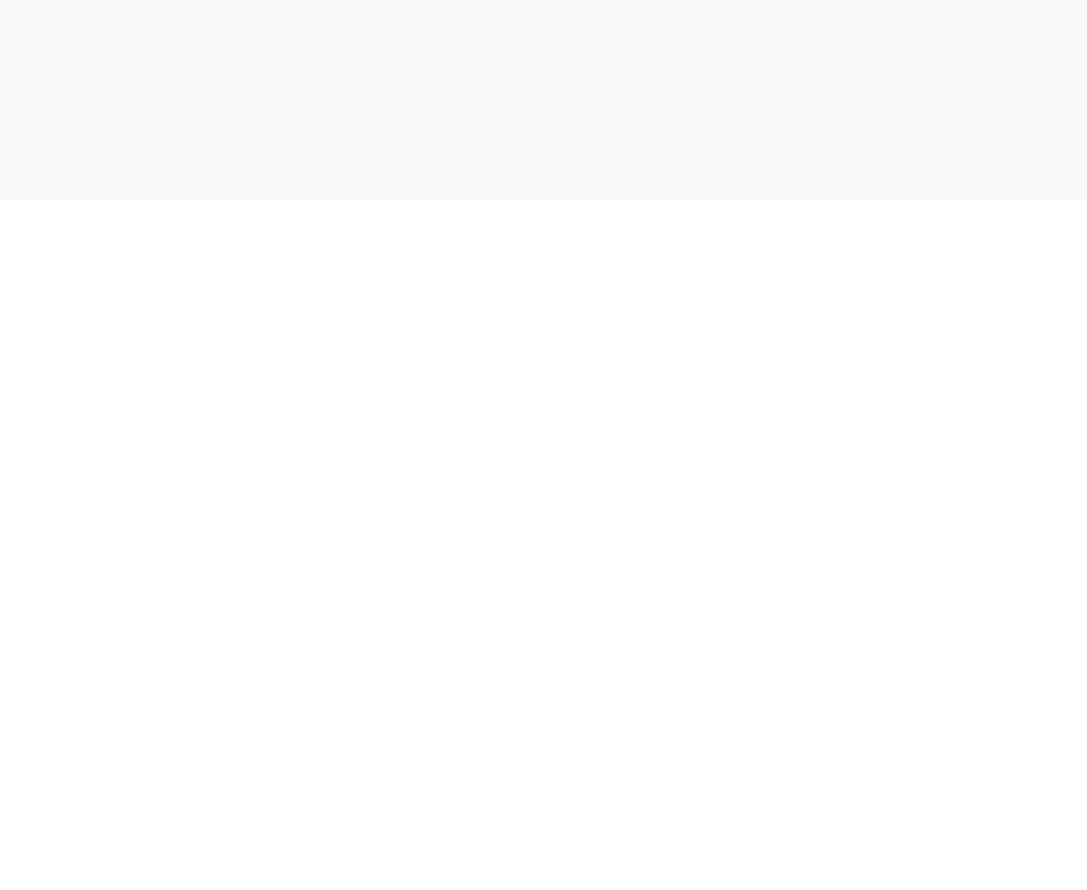
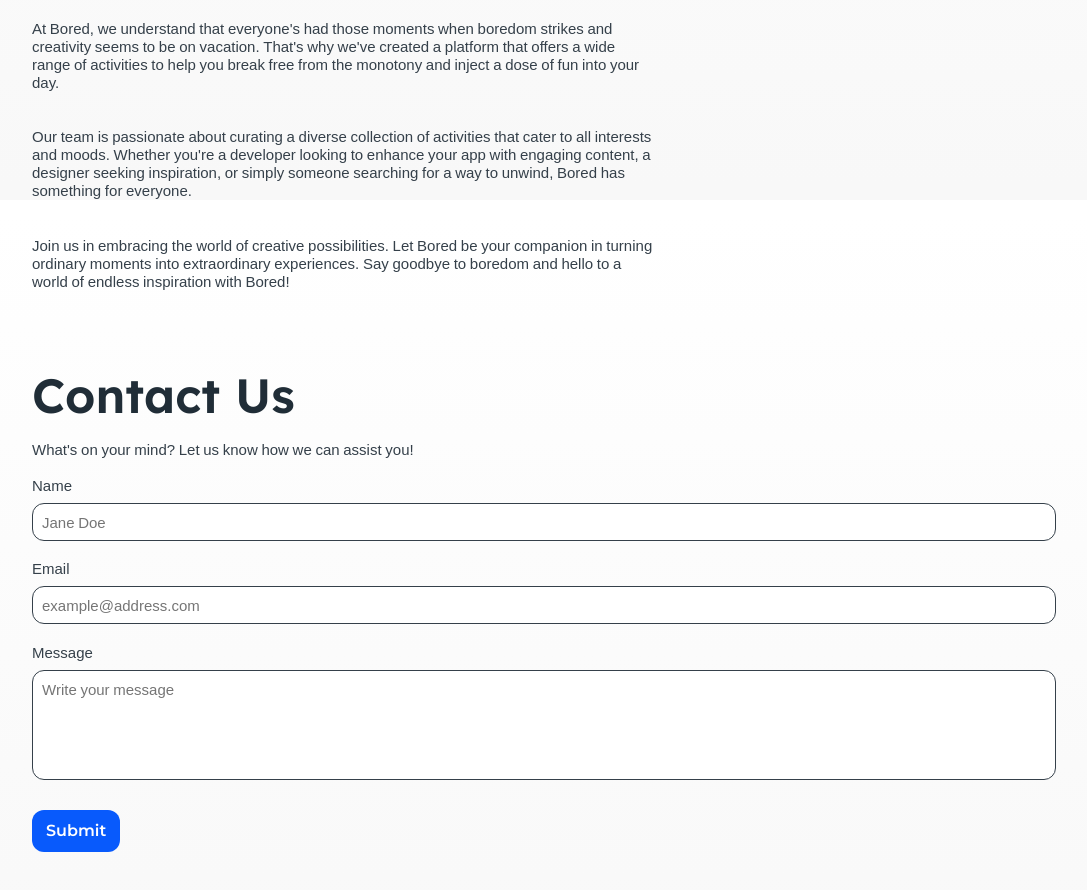
Before and after one commit to masiehdon/Bored, a React (Vite) app: page /about in a window 1280 px wide. Before the commit this address had no page. Shown: the part 600-1490 px from the top of the page, without its empty margins (96-1183 px from the left). Before the commit the page ends 820 px from the top, so only its background shows below. Built offline with nearby package versions, Linux system fonts and the light colour scheme.

Commit message:
Add content display to activity menu

```diff
--- a/package.json
+++ b/package.json
@@ -10,6 +10,7 @@
     "preview": "vite preview"
   },
   "dependencies": {
+    "@supabase/supabase-js": "^2.33.1",
     "react": "^18.2.0",
     "react-animated-heart": "^0.0.8",
     "react-dom": "^18.2.0",
--- a/src/App.css
+++ b/src/App.css
@@ -52,6 +52,11 @@
 	background-color: var(--color-learning);
 }
 
+button.activity:hover {
+  opacity: .7;
+  filter: alpha(opacity=90);
+}
+
 .header::after {
 	content: url("../public/bored-header.png");
 	position: relative;
--- a/src/App.jsx
+++ b/src/App.jsx
@@ -1,5 +1,6 @@
 import { Routes, Route } from 'react-router-dom';
 import Home from './components/Home';
+import About from './components/About';
 import Navbar from './components/Navbar';
 
 function App() {
@@ -8,7 +9,7 @@ function App() {
       <Navbar />
       <Routes>
         <Route path='/' element={<Home />} />
-        {/* <Route path='about' element={<About />} /> */}
+        <Route path='about' element={<About />} />
       </Routes>
     </>
   );
--- a/src/components/About.jsx
+++ b/src/components/About.jsx
@@ -1,5 +1,6 @@
 import '../styles/About.css'
 import headerImage from '../../public/relax.png'
+import ContactForm from './ContactForm';
 
 function About() {
   return (
@@ -26,6 +27,7 @@ function About() {
           <img src={headerImage} alt="My Image" />
         </div>
       </div>
+      <ContactForm />
     </>
   );
 }
--- /dev/null
+++ b/src/components/ContactForm.jsx
@@ -0,0 +1,95 @@
+import { useState } from 'react';
+import { createClient } from '@supabase/supabase-js';
+import '../styles/ContactForm.css'
+
+const supabaseUrl = 'https://yyaujssetcsuuypmkvjv.supabase.co';
+const supabaseKey = 'eyJhbGciOiJIUzI1NiIsInR5cCI6IkpXVCJ9.eyJpc3MiOiJzdXBhYmFzZSIsInJlZiI6Inl5YXVqc3NldGNzdXV5cG1rdmp2Iiwicm9sZSI6ImFub24iLCJpYXQiOjE2OTI3OTE2NzAsImV4cCI6MjAwODM2NzY3MH0.rb_4BzBn2LT1UhEDhXkrR047dIEOJ-tI2O6CGqI1zLI';
+const supabase = createClient(supabaseUrl, supabaseKey);
+
+function ContactForm() {
+  const [name, setName] = useState('');
+  const [email, setEmail] = useState('');
+  const [message, setMessage] = useState('');
+  const [submitted, setSubmitted] = useState(false);
+
+  const handleSubmit = async (e) => {
+    e.preventDefault();
+
+    try {
+      const { data, error } = await supabase.from('contacts').insert([
+        { name, email, message },
+      ]);
+
+      if (error) {
+        console.error('Error inserting data:', error);
+      } else {
+        console.log('Data inserted successfully:', data);
+        // Clear the form fields after successful submission
+        setName('');
+        setEmail('');
+        setMessage('');
+        setSubmitted(true);
+      }
+    } catch (error) {
+      console.error('Error connecting to Supabase:', error);
+    }
+  };
+
+  return (
+    <div className='main-container-form'>
+      <h2>Contact Us</h2>
+      <p className='body-copy'>{`
+      What's on your mind? Let us know how we can assist you!
+      `}
+      </p>
+      <form onSubmit={handleSubmit}>
+        <div className='form'>
+          <label htmlFor="name">Name</label>
+          <input
+            type="text"
+            id="name"
+            value={name}
+            placeholder='Jane Doe'
+            onChange={(e) => setName(e.target.value)}
+            required
+          />
+        </div>
+        <div className='form'>
+          <label htmlFor="email">Email</label>
+          <input
+            type="email"
+            id="email"
+            value={email}
+            placeholder='example@address.com'
+            onChange={(e) => setEmail(e.target.value)}
+            required
+          />
+        </div>
+        <div className='form'>
+          <label htmlFor="message">Message</label>
+          <textarea
+            id="message"
+            value={message}
+            rows="5" cols="40"
+            placeholder='Write your message'
+            onChange={(e) => setMessage(e.target.value)}
+            required
+          />
+        </div>
+        <div className='submit-msg'>
+          <button
+            className="activity learning"
+            type="submit"
+            disabled={submitted}>
+            {submitted ? 'Submitted' : 'Submit'}
+          </button>
+          <div>
+            {submitted && <p className='submit-btn'>✔ Thank you for your submission!</p>}
+          </div>
+        </div>
+      </form>
+    </div>
+  );
+}
+
+export default ContactForm;
--- a/src/index.css
+++ b/src/index.css
@@ -87,7 +87,8 @@ p {
   margin: 3.2em 0 1.22em;
 }
 
-.body-copy {
+.body-copy,
+.form {
   font-family: 'Noto Sans Yi', sans-serif;
   font-weight: 400;
   font-size: 1.5em;
--- /dev/null
+++ b/src/styles/ContactForm.css
@@ -0,0 +1,30 @@
+.main-container-form {
+  padding: 6.2em 0;
+}
+
+.form {
+  display: flex;
+  flex-direction: column;
+}
+
+input, textarea {
+  margin-top: .6em;
+  border: .5px solid;
+  border-radius: 12px;
+  padding: .6em;
+}
+
+textarea {
+  min-height: 100px;
+  resize: none;
+}
+
+.submit-msg {
+  display: flex;
+  align-items: center;
+}
+
+.submit-btn {
+  font-size: 1.5em;
+  margin-top: .9em;
+}
```
Also changed, not shown: src/components/Home.jsx (+5 -7 lines).
